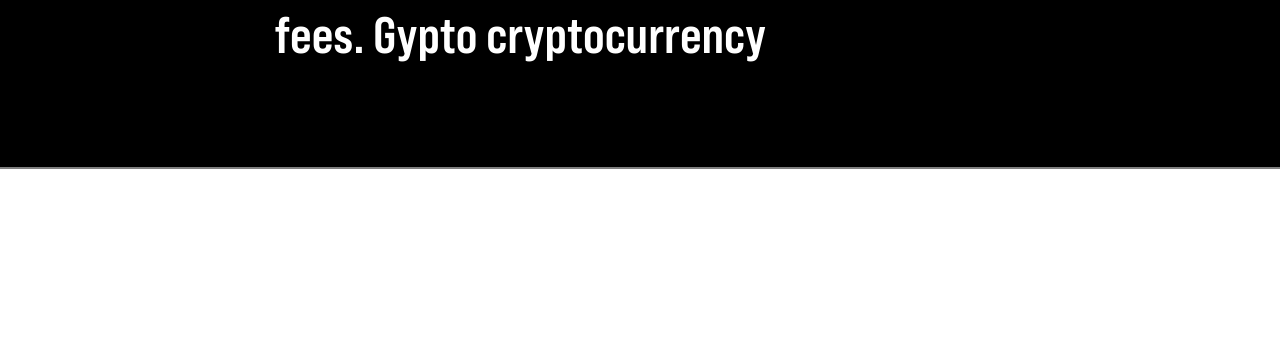
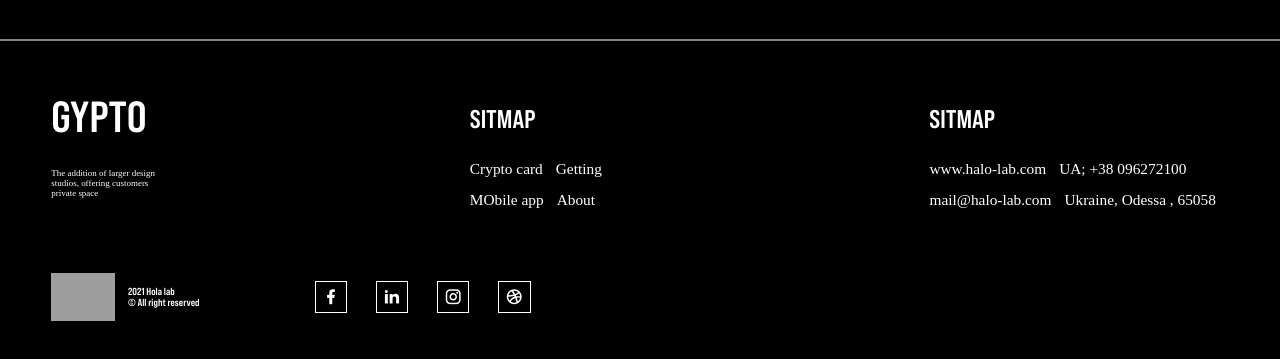
Before and after one commit to Shivam12Shah/GYPTO-remake, a plain HTML site: page index.html in a window 1280 px wide. Shown: the part 2438-2797 px from the top of the page. Before the commit the page ends 2607 px from the top, so only its background shows below. Drawn offline with nearby package versions, Linux system fonts and the light colour scheme; grey boxes are pictures that could not be loaded.

Commit message:
fullly complete

```diff
--- a/index.html
+++ b/index.html
@@ -5,6 +5,7 @@
     <meta charset="UTF-8">
     <meta name="viewport" content="width=device-width, initial-scale=1.0">
     <title>Document</title>
+    <link href="https://cdn.jsdelivr.net/npm/remixicon@3.4.0/fonts/remixicon.css" rel="stylesheet">
     <link rel="stylesheet" href="style.css">
 </head>
 
@@ -104,6 +105,54 @@
                 fees. Gypto cryptocurrency</h1>
                 <p>TRANDING FREE</p>
         </div>
+        <div id="page6">
+            <div id="footer-p1">
+                <div class="page6-p1">
+                    <h1>GYPTO</h1>
+                    <p id="page6-p" >The addition of larger design <br>
+                        studios, offering customers <br>
+                        private space</p>
+                </div>
+                <div class="page6-p1">
+                    <h2>SITMAP</h2>
+                    <div class="p1-p2">
+                        <p href="">Crypto card </p>
+                        <p href=""> Getting</p>
+                    </div>
+                    <div class="p1-p2">
+                        <p href="">MObile app </p>
+                        <p href=""> About</p>
+                    </div>
+                </div>
+                <div class="page6-p1">
+                    <h2>SITMAP</h2>
+                    <div class="p1-p2">
+                        <p href="">www.halo-lab.com</p>
+                        <p href="">UA; +38 096272100</p>
+                    </div>
+                    <div class="p1-p2">
+                        <p href="">mail@halo-lab.com</p>
+                        <p href="">Ukraine, Odessa , 65058</p>
+                    </div>
+                </div>
+            </div>
+            <div id="footer-p2">
+                <div id="footer-p2-p1">
+                    <img src="https://assets.website-files.com/62f52e1f730760cd231bb250/6304ac1a20406a605019c01e_logo-halolab.png" alt="">
+                    <p>2021 Hola lab <br>
+                    © All right reserved</p>
+                </div>
+                <div id="links">
+                    <i class="ri-facebook-fill"></i>
+                    <i class="ri-linkedin-fill"></i>
+                    <i class="ri-instagram-line"></i>
+                    <i class="ri-dribbble-line"></i>
+                </div>
+            </div>
+            <div id="footer-p3">
+                <p>💛 Like & Follow from you . New free to use projects from us.</p>
+            </div>
+        </div>
 
     </div>
 </body>
--- a/style.css
+++ b/style.css
@@ -182,7 +182,7 @@
 
 #page2 {
     width: 100%;
-    height: 40vw;
+    height:30vw;
     background-color: rgb(0, 0, 0);
     position: relative;
     display: flex;
@@ -199,7 +199,7 @@
     display: flex;
     justify-content: space-between;
     align-items: center;
-    padding: 0px 5vw;
+    padding: 0px 2vw;
 
 }
 
@@ -304,6 +304,7 @@
 #page3-left p{
     padding: 1vw;
     color: white;
+    font-size: 1.5vw;
 }
 #page3 #right #right-img{
     width: 60vw;
@@ -364,3 +365,82 @@
 #page5 h1{
     font-size: 4vw;
 }
+#page6{
+    width: 100%;
+    height: 30vw;
+    /* background-color: red; */
+    position: relative;
+}
+#footer-p1{
+    width: 100%;
+    padding: 4vw;
+    display: flex;
+    justify-content: space-between;
+}
+.page6-p1 h1{
+    font-size: 3.4vw;
+}
+.page6-p1 #page6-p{
+    font-family: gilroy;
+    margin-top:2vw;
+    font-size: 0.7vmax;
+}
+.page6-p1 h2{
+    font-size: 2vw;
+    margin-bottom: 2vw;
+    margin-top: 1vw;
+}
+.page6-p1 p{
+    font-family: gilroy;
+    text-decoration: none;
+    padding: 0.1px;
+    font-size: 1.2vw;
+    /* background-color: beige; */
+}
+.p1-p2{
+    display: flex;
+}
+.p1-p2 p{
+    margin-bottom: 1vw;
+    margin-right: 1vw;
+}
+#footer-p2{
+    display: flex;
+    align-items: center;
+}
+
+#footer-p2-p1{
+    display: flex;
+    align-items: center;
+    padding: 0px 4vw;
+}
+#footer-p2-p1 img{
+    width: 5vw;
+    margin-right: 1vw;
+
+}
+#footer-p2-p1 p{
+    font-size: 0.8vmax;
+}
+
+#links i{
+    border: 0.1vw solid white;
+    margin-left: 2vw;
+    padding: .5vw;
+    font-size: 1.4vw;
+}
+#footer-p3{
+    width: 100%;
+    height: 3vw;
+    background: linear-gradient(to right, #5494A2, #7F454D);
+    display: flex;
+    align-items: center;
+    justify-content: center;
+    position: absolute;
+    bottom: 0;
+
+}
+#footer-p3 p{
+    font-family: gilroy;
+    font-size: 1.3vw;
+}
```
